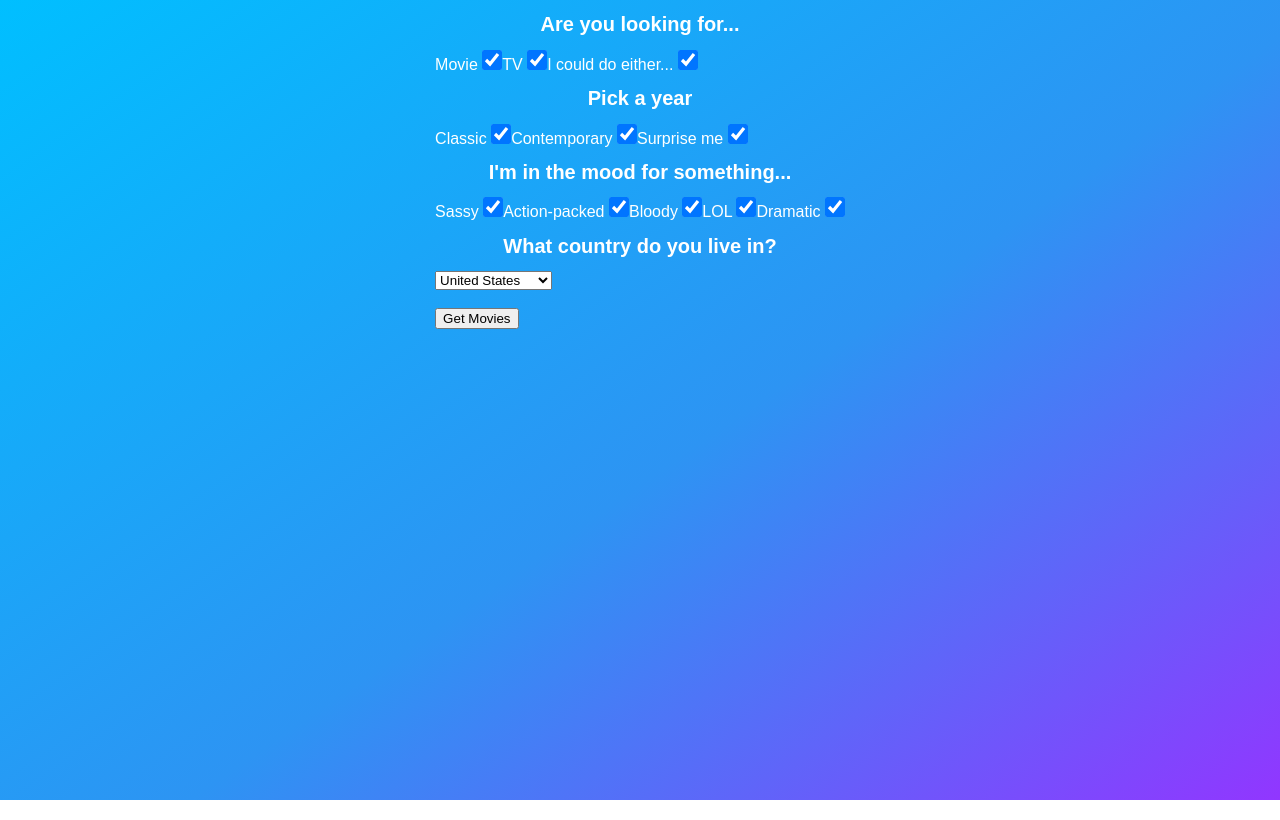
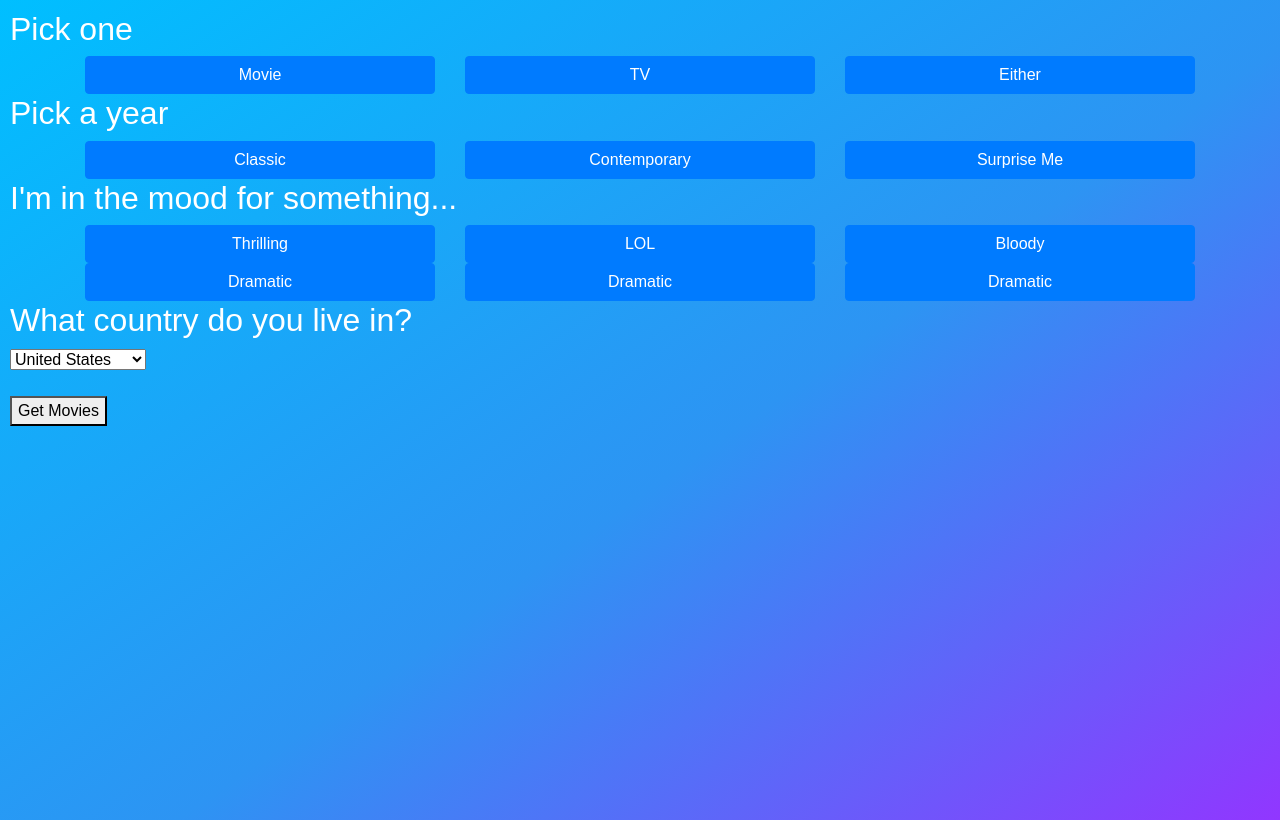
Before and after one commit to sarahmcgivern/Movie-Database, an Angular app: page / in a window 1280 px wide. Built offline with nearby package versions, Linux system fonts and the light colour scheme.

Commit message:
added bootstrap

```diff
--- a/src/app/app.component.html
+++ b/src/app/app.component.html
@@ -1,93 +1,66 @@
-<!--
-<input [(ngModel)]="searchInput" class="searchInput" type="text" placeholder="Search for a movie"/>
 
-<button (click)="getAllMovies()">Get Movies</button>
 
-<div  class="container">
-    <div  class="movie_div"  *ngFor='let movie of list'>
-        <h1 class='movie_heading'>{{ movie.title }}</h1>
-        <div class="image-container">
-        <img class='movie_img' src= {{movie.image}} alt="">
+<h2>Pick one</h2>
+    <div class="container">
+        <div class="row">
+          <div class="col">
+            <button type="button" class="btn btn-primary">Movie</button>
+          </div>
+          <div class="col">
+            <button type="button" class="btn btn-primary">TV</button>
+          </div>
+          <!-- <div class="w-100"></div> -->
+          <div class="col">
+            <button type="button" class="btn btn-primary">Either</button>
+          </div>
         </div>
-        <p> {{ movie.synopsis }}</p>
     </div>
-</div> -->
 
-<h1>Are you looking for...</h1>
-<label class="movie">Movie
-    <input type="checkbox" checked="checked">
-    <span class="checkmark"></span>
-</label>
+<h2>Pick a year</h2>
+    <div class="container">
+        <div class="row">
+          <div class="col">
+            <button type="button" class="btn btn-primary">Classic</button>
+          </div>
+          <div class="col">
+            <button type="button" class="btn btn-primary">Contemporary</button>
+          </div>
+          <!-- <div class="w-100"></div> -->
+          <div class="col">
+            <button type="button" class="btn btn-primary">Surprise Me</button>
+          </div>
+        </div>
+    </div>
 
-<label class="tv">TV
-    <input type="checkbox" checked="checked">
-    <span class="checkmark"></span>
-</label>
+<h2>I'm in the mood for something...</h2>
+    <div class="container">
+        <div class="row">
+          <div class="col">
+            <button type="button" class="btn btn-primary">Thrilling</button>
+          </div>
+          <div class="col">
+            <button type="button" class="btn btn-primary">LOL</button>
+          </div>
+          <!-- <div class="w-100"></div> -->
+          <div class="col">
+            <button type="button" class="btn btn-primary">Bloody</button>
+          </div>
+          <div class="w-100"></div>
+          <div class="col">
+            <button type="button" class="btn btn-primary">Dramatic</button>
+          </div>
+          <div class="col">
+            <button type="button" class="btn btn-primary">Dramatic</button>
+          </div>
+          <div class="col">
+            <button type="button" class="btn btn-primary">Dramatic</button>
+          </div>
+        </div>
+    </div>
 
-<label class="tv">I could do either...
-    <input type="checkbox" checked="checked">
-    <span class="checkmark"></span>
-</label>
 
-<h1>Pick a year</h1>
-<label class="classic">Classic
-    <input type="checkbox" checked="checked">
-    <span class="checkmark"></span>
-</label>
+<h2>What country do you live in?</h2>
 
-<label class="contemporary">Contemporary
-    <input type="checkbox" checked="checked">
-    <span class="checkmark"></span>
-</label>
-
-<label class="surprise">Surprise me
-    <input type="checkbox" checked="checked">
-    <span class="checkmark"></span>
-</label>
-
-<h1>I'm in the mood for something...</h1>
-<label class="rom-com">Sassy
-    <input type="checkbox" checked="checked">
-    <span class="checkmark"></span>
-</label>
-
-<label class="action">Action-packed
-    <input type="checkbox" checked="checked">
-    <span class="checkmark"></span>
-</label>
-
-<label class="crime">Bloody
-    <input type="checkbox" checked="checked">
-    <span class="checkmark"></span>
-</label>
-
-<label class="comedy">LOL
-    <input type="checkbox" checked="checked">
-    <span class="checkmark"></span>
-</label>
-
-<label class="drama">Dramatic
-    <input type="checkbox" checked="checked">
-    <span class="checkmark"></span>
-</label>
-
-<h1>What country do you live in?</h1>
-<!-- <div class="dropdown">
-        <button class="dropbtn">Select</button>
-        <div class="dropdown-content">
-          <p>United States</p>
-          <p>Norway</p>
-          <p>Canada</p>
-          <p>Denmark</p>
-          <p>Sweden</p>
-          <p>Netherlands</p>
-          <p>Australia</p>
-          <p>Finland</p>
-          <p>Germany</p>
-          <p>United Kingdom</p>
-
-        </div>
-      </div> -->
       <select [(ngModel)]="selectedLocation" ><br><br>
         <option *ngFor="let l of locations" [ngValue]="l.id">{{ l.name }}</option>
     </select><br><br>
--- a/src/index.html
+++ b/src/index.html
@@ -7,6 +7,7 @@
 
   <meta name="viewport" content="width=device-width, initial-scale=1">
   <link rel="icon" type="image/x-icon" href="favicon.ico">
+  <link rel="stylesheet" href="https://stackpath.bootstrapcdn.com/bootstrap/4.3.1/css/bootstrap.min.css" integrity="sha384-ggOyR0iXCbMQv3Xipma34MD+dH/1fQ784/j6cY/iJTQUOhcWr7x9JvoRxT2MZw1T" crossorigin="anonymous">
 </head>
 <body>
   <app-root></app-root>
--- a/src/styles.css
+++ b/src/styles.css
@@ -1,12 +1,15 @@
 body {
     color: white;
     height: 100vh;
-    display: flex;
-    justify-content: center;
-    margin: 0 auto;
+    /* display: flex; */
+    margin: 10px;
     font-family: sans-serif;
     background-image: linear-gradient(-215deg,
     rgb(0, 191, 255),
     rgb(45, 148, 243) 55%,
     rgb(145, 54, 161217));
   }
+
+.btn-primary {
+  width: 100%;
+}
```
Also changed, not shown: src/app/app.component.ts (+1 -18 lines).
